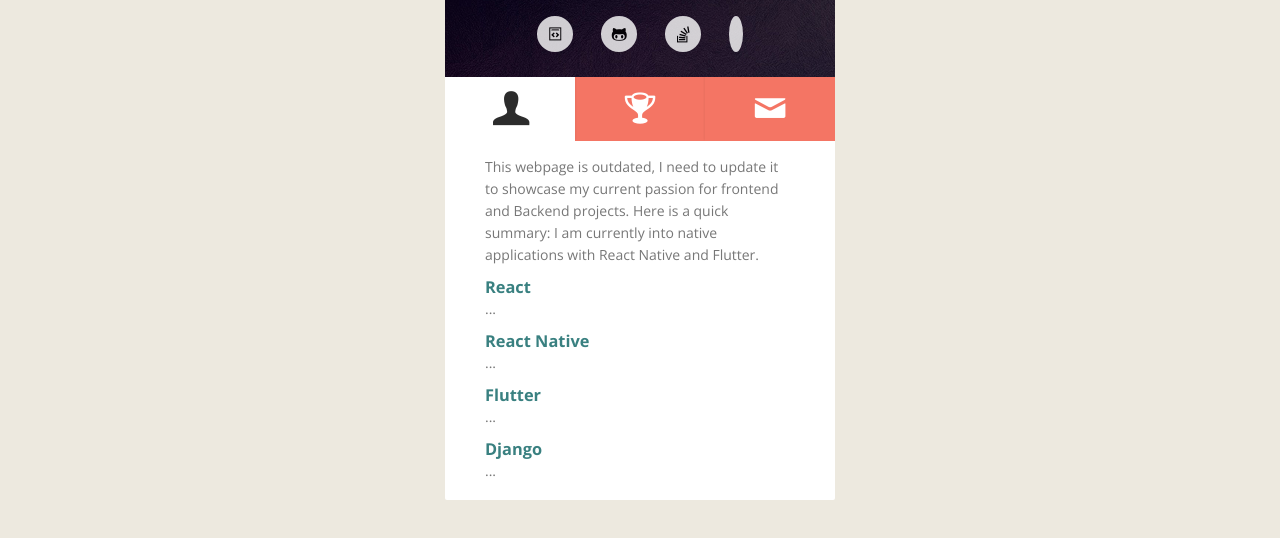
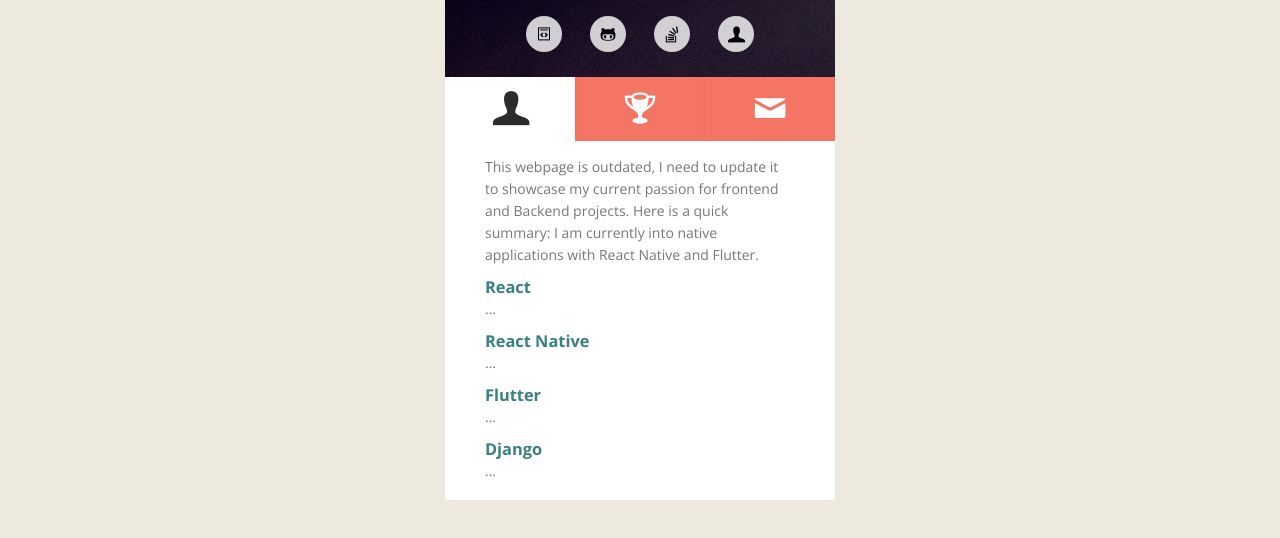
Before and after one commit to sabeelmuttil/sabeelmuttil.github.io, a plain HTML site: page index.html in a window 1280 px wide. Shown: the part 234-772 px from the top of the page. Drawn offline with nearby package versions, Linux system fonts and the light colour scheme.

Commit message:
icon updated

```diff
--- a/index.html
+++ b/index.html
@@ -228,7 +228,7 @@
 			<li><a href="https://sabeelkm.medium.com/"><i class="icon-gist"></i></a></li>
 			<li><a href="https://github.com/sabeelmuttil/"><i class="icon-gh"></i></a></li>
 			<li><a href="http://stackoverflow.com/users/7704089/sabeel-k-m"><i class="icon-stackoverflow"></i></a></li>
-			<li><a href="https://www.linkedin.com/in/sabeelmuttil/"><i class="icon-linkedin"></i></a></li>
+			<li><a href="https://www.linkedin.com/in/sabeelmuttil/"><i class="icon-about-me"></i></a></li>
 		</ul>
 		<section class="tabs">
 			<input id="tab-1" type="radio" name="radio-set" class="tab-selector-1" checked="checked" />
```
